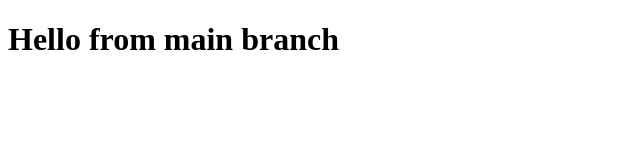
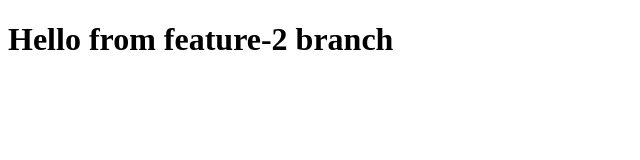
Before and after one commit to FathimaShaffana/git-branch-demo, a plain HTML site: page index.html in a window 1280 px wide. Shown: the whole page, without its empty margins (0-640 px from the left). Drawn offline with Linux system fonts and the light colour scheme.

Commit message:
Update h1 text in feature-2

```diff
--- a/index.html
+++ b/index.html
@@ -3,6 +3,6 @@
    <html>
    <head><title>Demo</title></head>
    <body>
-     <h1>Hello from main branch</h1>
+     <h1>Hello from feature-2 branch</h1>
    </body>
    </html>
```
